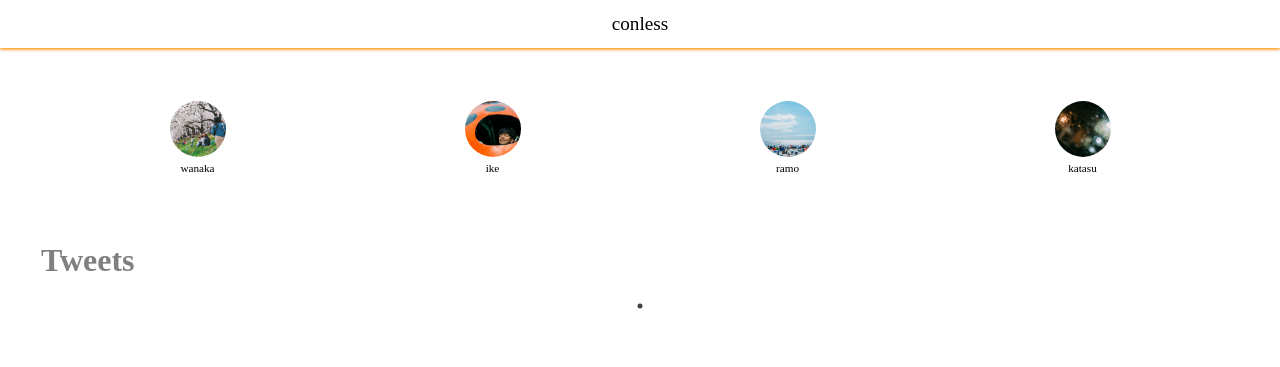
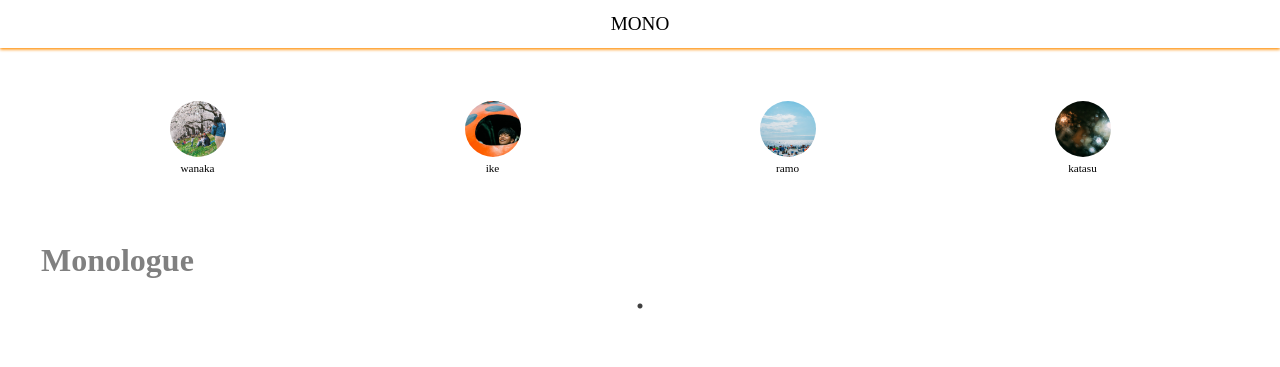
Before and after one commit to ramo798/PRACTICE-notuna, a Django app: page / in a window 1280 px wide. Shown: the top 367 px of the page. Run offline with Django 3.2, Linux system fonts and the light colour scheme; data that the repository does not hold is empty.

Commit message:
home.htmlの更新
ユーザー選択のレスポンシブ対応

```diff
--- a/main/templates/main/home.html
+++ b/main/templates/main/home.html
@@ -11,7 +11,7 @@
   <body>
     <div class="outer">
       <div class="inner">
-        <div class="header"><p class="title">conless</p></div>
+        <div class="header"><p class="title">MONO</p></div>
         <p class="form">
           <a href="{% url 'tweet' %}">
 
@@ -67,7 +67,7 @@
             </div>
           </div>
         </div>
-        <div class="twe">Tweets</div>
+        <div class="twe">Monologue</div>
         <div class="middle">
           <div class="slider2">
             {% for post in posts %}
@@ -110,8 +110,6 @@
       </div>
     </div>
 
-
-
   <script src="{% static 'slick/jquery-min.js' %}"></script>
   <script type="text/javascript" src="{% static 'slick/slick.min.js' %}"></script>
   <script>
@@ -124,6 +122,14 @@
       cssEase: 'ease-in',
       swipeToSlide: true,
       speed: 50,
+      responsive:[
+        {
+          breakpoint: 400,
+          settings:{
+            slidesToShow: 3,
+          }
+        },
+      ]
     });
   </script>
   <script>
```
